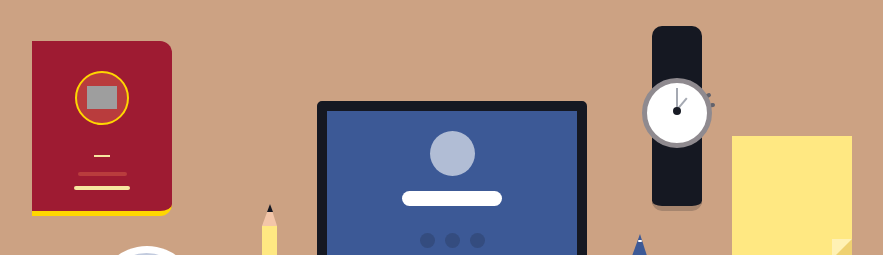
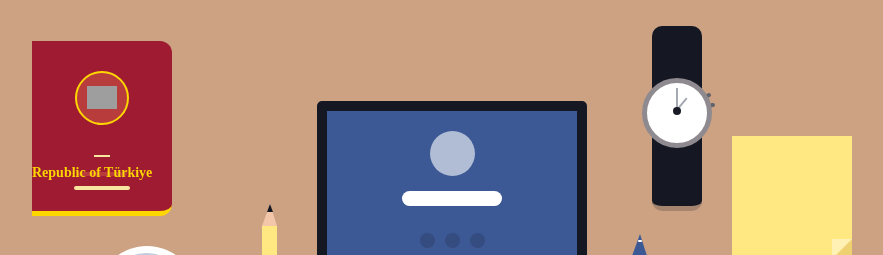
Before and after one commit to simplyhaffz/DilanOS, a plain HTML site: page index.html in a window 1280 px wide. Shown: the top 255 px of the page, without its empty margins (158-1041 px from the left). Drawn offline with Linux system fonts and the light colour scheme; grey boxes are pictures that could not be loaded.

Commit message:
Update index.html

```diff
--- a/index.html
+++ b/index.html
@@ -363,6 +363,13 @@ div{
   object-fit: contain; /* Ensures the image fits well within the circle */
 }
 
+.passbook .country-name {
+  font-size: 14px;  /* Adjust font size */
+  color: #FFD700;   /* Gold color for text */
+  text-align: center;
+  margin-top: 10px;  /* Space between the crescent star and text */
+  font-weight: bold;
+}
 
 .passbook .details1{
   height: 2px;
@@ -645,6 +652,9 @@ div{
   <div class="pr symbol">
     <img src="https://cdn.discordapp.com/attachments/1319904963182198888/1328032603562971197/Rxe62cxr.png?ex=67853a3e&is=6783e8be&hm=22a259f4e8cb2d792e1675ffa906895b6c41a829c7adfde9a8fd9dde62fcb785&" alt="Crescent Star" class="crescent-image">
   </div>
+<div class="pa country-name">
+    Republic of Türkiye
+  </div>
         <div class="details1"></div>
         <div class="details2"></div>
         <div class="details3"></div>
```
